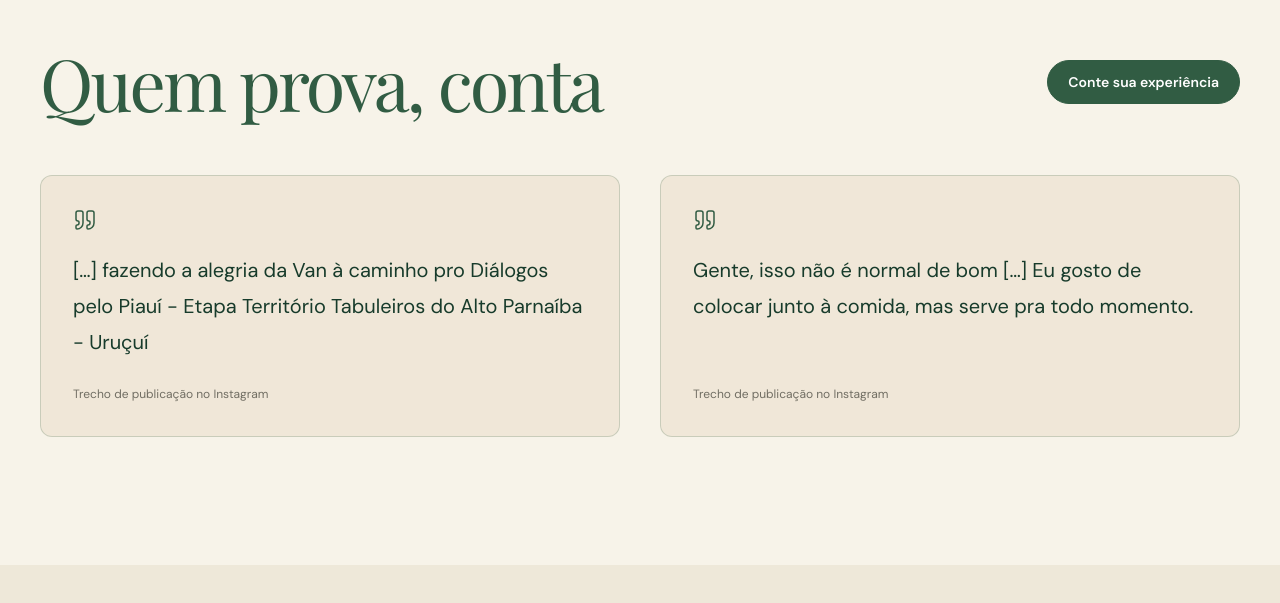
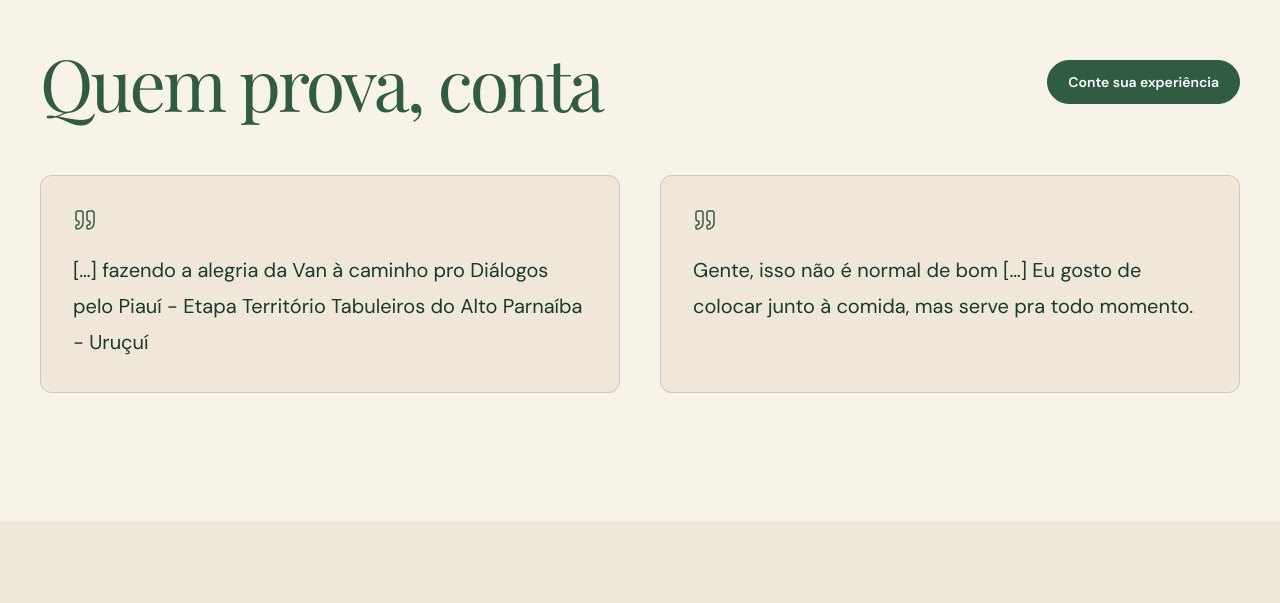
Before and after one commit to joaovictormelo1312/onnechips, a Next.js app: page / in a window 1280 px wide. Shown: the part 8255-8858 px from the top of the page. Built offline with nearby package versions, Linux system fonts and the light colour scheme; a web font is replaced by a local one.

Commit message:
chore: remove legendas dos depoimentos

```diff
--- a/components/testimonials-section.tsx
+++ b/components/testimonials-section.tsx
@@ -17,7 +17,6 @@ export function TestimonialsSection() {
         {testimonials.map((text) => <figure key={text} className="flex flex-col rounded-xl border border-leaf/20 bg-kraft/15 p-6 sm:p-8">
           <Quote size={24} strokeWidth={1.5} aria-hidden="true" className="mb-5 text-leaf" />
           <blockquote className="flex-1 text-lg leading-8 text-leaf-dark sm:text-xl sm:leading-9"><p>{text}</p></blockquote>
-          <figcaption className="mt-6 text-xs leading-5 text-ink-muted">Trecho de publicação no Instagram</figcaption>
         </figure>)}
       </div>
     </div>
```
